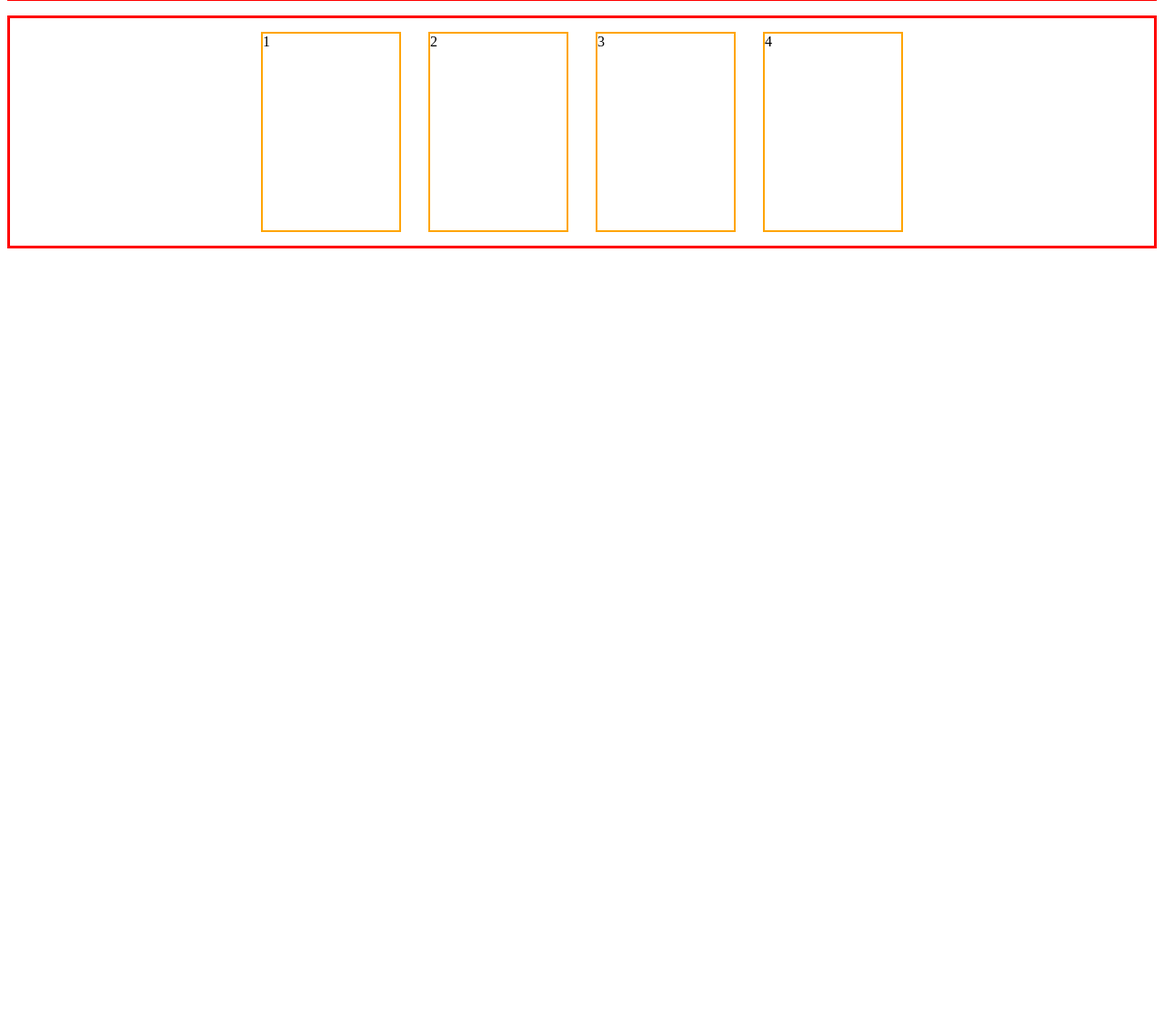
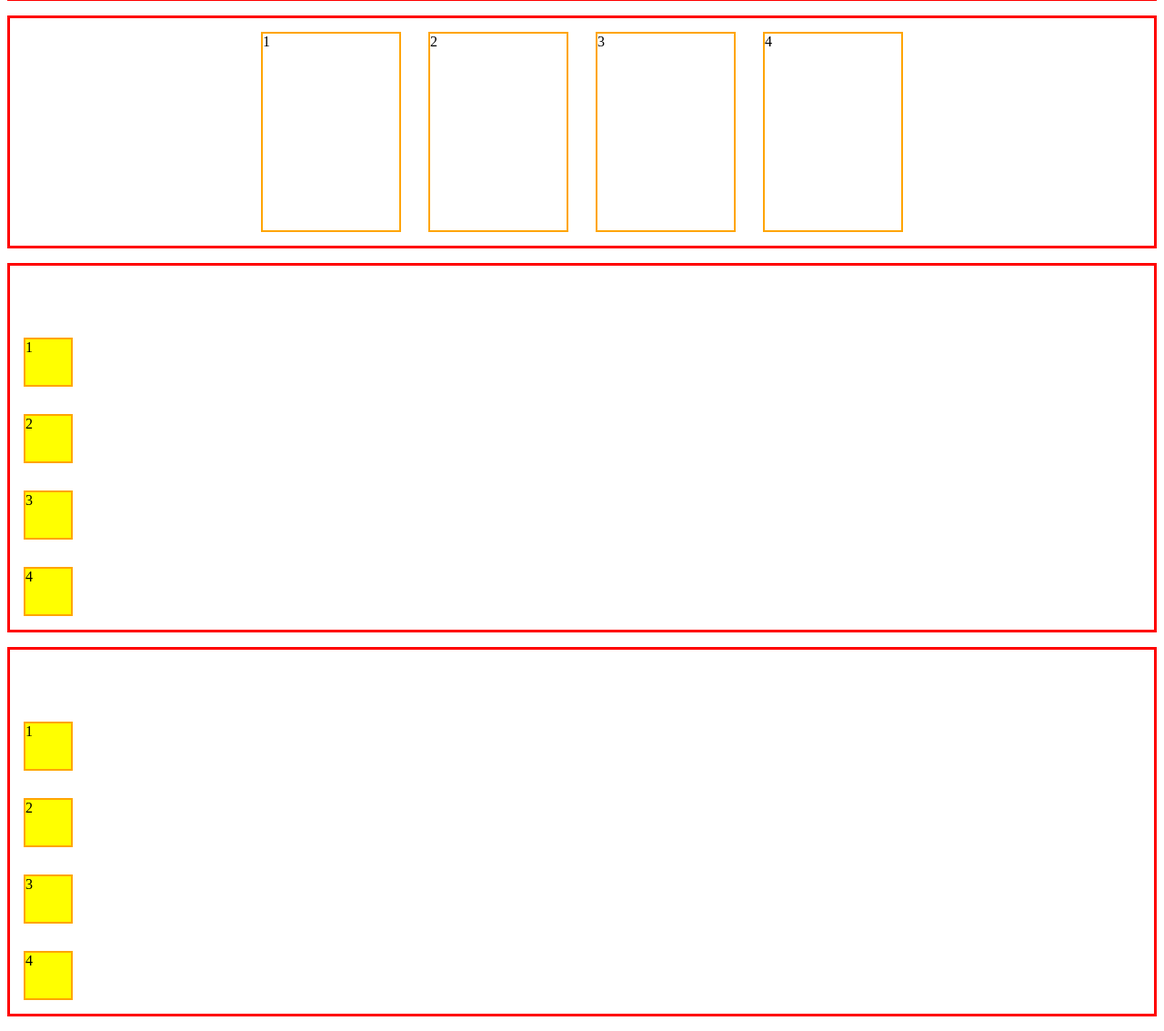
Before and after one commit to ellypereira/Projetos_Udemy_Prof_Daniel_Tapias, a plain HTML site: page proj5/flexbox.html in a window 1280 px wide. Shown: the part 1079-2212 px from the top of the page at 91% size. Before the commit the page ends 1368 px from the top, so only its background shows below. Drawn offline with Linux system fonts and the light colour scheme.

Commit message:
Update flexbox.html

```diff
--- a/proj5/flexbox.html
+++ b/proj5/flexbox.html
@@ -64,6 +64,36 @@
         .flex-container5 div{
             width: 150px;
         }
+
+        .flex-container6{
+            justify-content: flex-end;
+            align-items: flex-start;
+            flex-direction: column;
+            height: 400px;
+        }
+
+        .flex-container6 div{
+            background-color: yellow;
+            width: 50px;
+            height: 50px;
+        }
+
+        .flex-container7{
+            justify-content: flex-end;
+            align-items: flex-start;
+            flex-direction: column;
+            height: 400px;
+        }
+
+        .flex-container7 div{
+            background-color: yellow;
+            width: 50px;
+            height: 50px;
+        }
+
+        .flex-container7 div2{
+            flex-basis:  200px;
+        }
     </style>
 </head>
 <body>
@@ -101,5 +131,20 @@
         <div class="div3">3</div>
         <div class="div4">4</div>
     </div>
+
+
+    <div class="flexbox flex-container6">
+        <div class="div1">1</div>
+        <div class="div2">2</div>
+        <div class="div3">3</div>
+        <div class="div4">4</div>
+    </div>
+
+    <div class="flexbox flex-container7">
+        <div class="div1">1</div>
+        <div class="div2">2</div>
+        <div class="div3">3</div>
+        <div class="div4">4</div>
+    </div>
 </body>
 </html>
```
